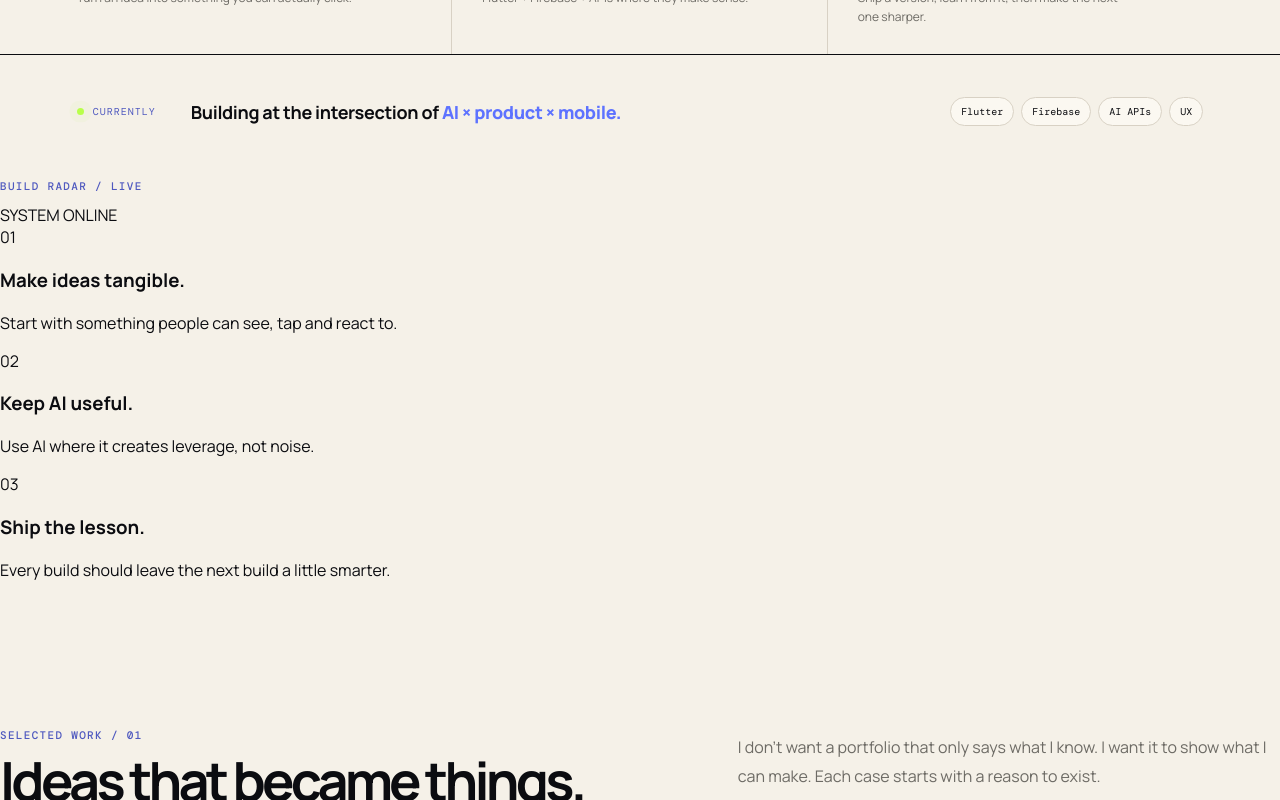
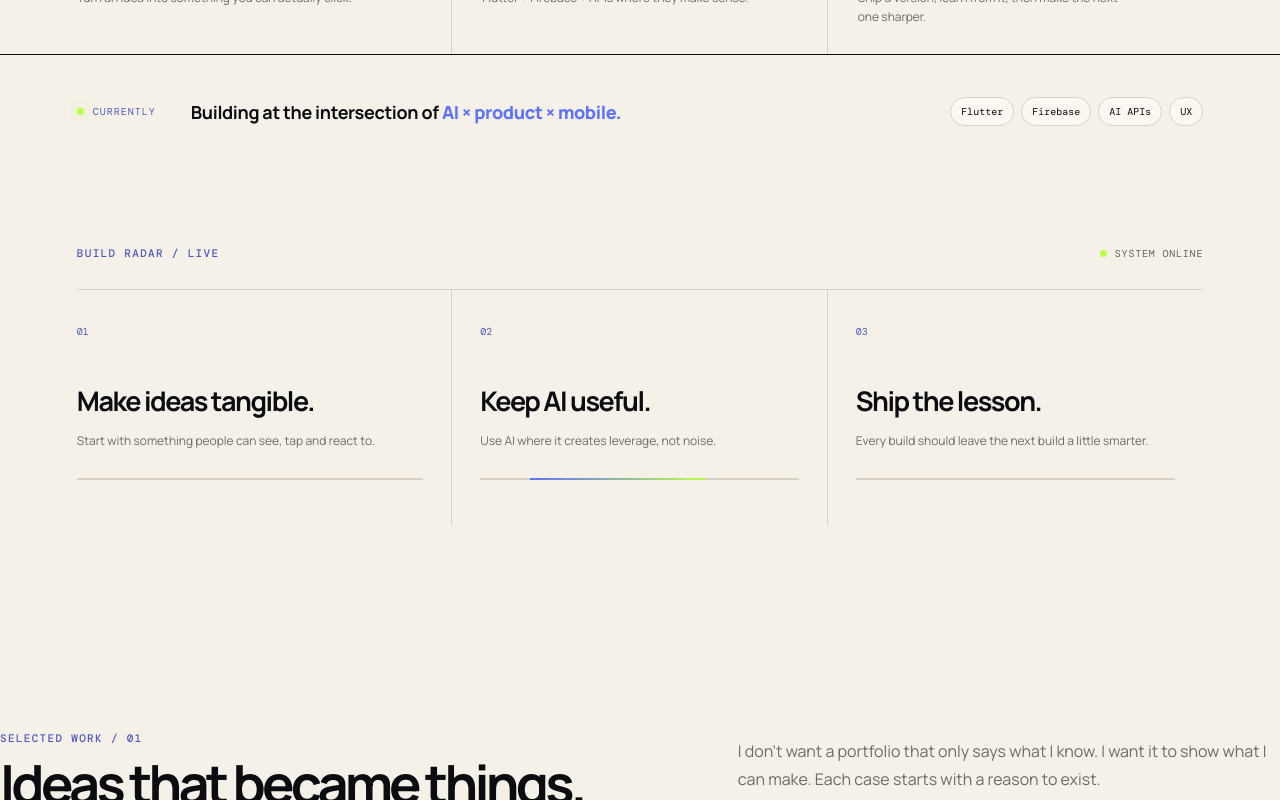
Before and after one commit to emManab/manab-ai-portfolio, a Next.js app: page / in a window 1280 px wide. Shown: the part 978-1778 px from the top of the page. Built offline with nearby package versions, Linux system fonts and the light colour scheme.

Commit message:
fix: seamless marquee and cleaner hover states

```diff
--- a/app/globals.css
+++ b/app/globals.css
@@ -175,7 +175,7 @@ main{width:100%;margin:0;padding:0}
   overflow:hidden;border-top:1px solid var(--ink);border-bottom:1px solid var(--ink);
   background:var(--ink);color:var(--paper);transform:rotate(-1.2deg) scale(1.02);
 }
-.ticker>div{
+.ticker-track{
   display:flex;width:max-content;align-items:center;gap:28px;
   padding:15px 0;font:11px 'DM Mono';letter-spacing:.1em;animation:marquee 24s linear infinite;
 }
@@ -399,7 +399,7 @@ footer a{text-decoration:none;transition:transform .2s ease}footer a:hover{trans
   .explorer-body{padding:25px}.explorer-body h3{font-size:40px}.tabs{overflow-x:auto}
   .tabs button{white-space:nowrap}.contact{margin:50px 0}.contact>div:last-child{flex-wrap:wrap}
   .skills-wall{padding-left:24px;padding-right:24px}.hero,.section,.signal-strip,.now-band{padding-left:24px;padding-right:24px}.manifesto{padding-top:75px;padding-bottom:75px}.manifesto h2{font-size:66px}
-  .manifesto-mark{top:75px}.ticker>div{gap:20px}
+  .manifesto-mark{top:75px}.ticker-track{gap:20px}
 }
 @media(prefers-reduced-motion:reduce){
   *,*::before,*::after{animation-duration:.01ms!important;animation-iteration-count:1!important;scroll-behavior:auto!important;transition-duration:.01ms!important}
@@ -414,11 +414,23 @@ footer a{text-decoration:none;transition:transform .2s ease}footer a:hover{trans
 .signal-strip>div{
   padding:26px 30px 28px 0;
   border-right:1px solid var(--line);
-  transition:transform .3s ease,padding-left .3s ease,background .3s ease;
+  transition:transform .3s ease,padding-left .3s ease;
+  position:relative;
 }
 .signal-strip>div+div{padding-left:30px}
 .signal-strip>div:last-child{border-right:0}
-.signal-strip>div:hover{transform:translateY(-5px);background:rgba(255,255,255,.35)}
+.signal-strip>div::after{
+  content:"";
+  position:absolute;
+  left:0;
+  bottom:-1px;
+  width:0;
+  height:2px;
+  background:var(--blue);
+  transition:width .35s ease;
+}
+.signal-strip>div:hover{transform:translateY(-5px)}
+.signal-strip>div:hover::after{width:72px}
 .signal-strip span{display:block;font:10px 'DM Mono';color:#4f59bf;margin-bottom:18px}
 .signal-strip b{font-size:17px;letter-spacing:.04em}
 .signal-strip p{color:var(--muted);font-size:12px;line-height:1.6;margin:8px 0 0;max-width:280px}
@@ -541,3 +553,81 @@ footer a{text-decoration:none;transition:transform .2s ease}footer a:hover{trans
   .idea-prompt{max-width:none}
   .idea-marquee{margin-bottom:55px}
 }
+
+
+.build-radar{
+  width:min(1440px,100%);
+  margin:25px auto 0;
+  padding:42px clamp(28px,6vw,92px) 75px;
+  background:var(--paper);
+}
+.radar-head{
+  display:flex;
+  justify-content:space-between;
+  align-items:center;
+  border-bottom:1px solid var(--line);
+  padding-bottom:18px;
+}
+.radar-signal{
+  display:inline-flex;
+  align-items:center;
+  gap:8px;
+  font:10px 'DM Mono';
+  letter-spacing:.08em;
+  color:#5d615d;
+}
+.radar-signal i{
+  width:7px;height:7px;border-radius:50%;background:var(--lime);
+  animation:ping 2s infinite;
+}
+.radar-grid{
+  display:grid;
+  grid-template-columns:repeat(3,1fr);
+}
+.radar-grid article{
+  min-height:235px;
+  padding:28px 28px 24px 0;
+  border-right:1px solid var(--line);
+  position:relative;
+  transition:transform .3s ease;
+}
+.radar-grid article+article{padding-left:28px}
+.radar-grid article:last-child{border-right:0}
+.radar-grid article:hover{transform:translateY(-7px)}
+.radar-grid article>span{font:10px 'DM Mono';color:#4f59bf}
+.radar-grid h3{
+  font-size:27px;
+  letter-spacing:-.055em;
+  margin:42px 0 9px;
+}
+.radar-grid p{
+  color:var(--muted);
+  font-size:12px;
+  line-height:1.7;
+  max-width:300px;
+}
+.radar-line{
+  height:2px;
+  background:var(--line);
+  margin-top:26px;
+  overflow:hidden;
+}
+.radar-line i{
+  display:block;
+  width:35%;
+  height:100%;
+  background:linear-gradient(90deg,var(--blue),var(--lime));
+  animation:radarScan 3.5s ease-in-out infinite;
+}
+.radar-grid article:nth-child(2) .radar-line i{animation-delay:.7s;width:55%}
+.radar-grid article:nth-child(3) .radar-line i{animation-delay:1.4s;width:75%}
+@keyframes radarScan{
+  0%,100%{transform:translateX(-110%)}
+  50%{transform:translateX(230%)}
+}
+@media(max-width:850px){
+  .radar-grid{grid-template-columns:1fr}
+  .radar-grid article,.radar-grid article+article{padding:24px 0;border-right:0;border-bottom:1px solid var(--line)}
+  .radar-grid article:last-child{border-bottom:0}
+  .radar-head{align-items:flex-start;gap:15px;flex-direction:column}
+}
```
